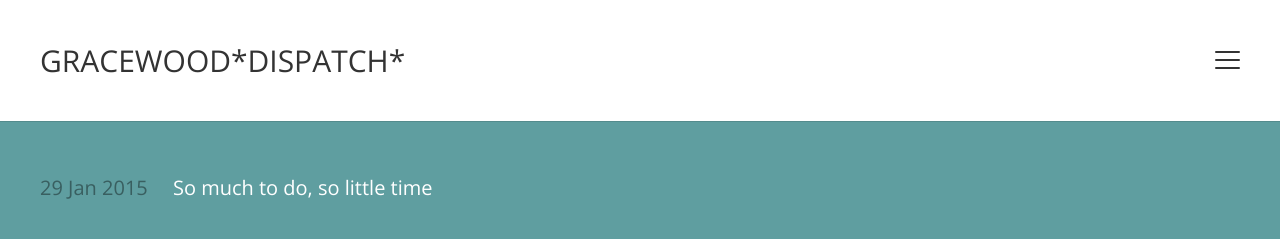
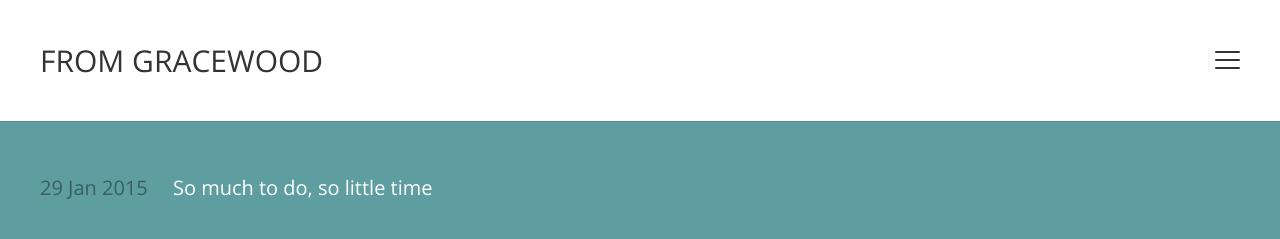
Before and after one commit to tsweite/tsweite.github.io, a Jekyll site: the page built from index.html, in a window 1280 px wide. Shown: the top 239 px of the page. Built offline with Jekyll 4.4.1, drawn with Linux system fonts in a browser that asks for light colours.

Commit message:
update yml

```diff
--- a/_config.yml
+++ b/_config.yml
@@ -1,5 +1,5 @@
 # Title of your blog; shows in the header
-name: "GRACEWOOD*DISPATCH*"
+name: "FROM GRACEWOOD"
 
 # Description of your content (will only be used on Google Search)
 description: "Is that a fungus?"
```
